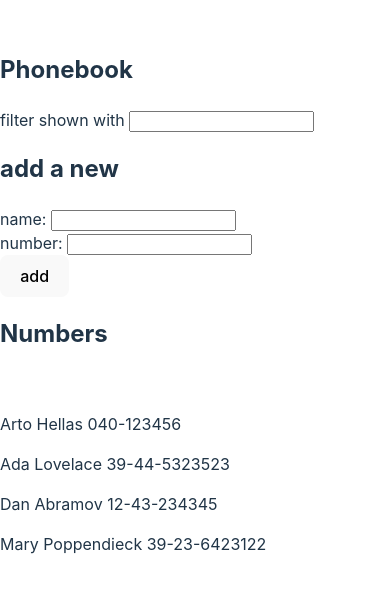
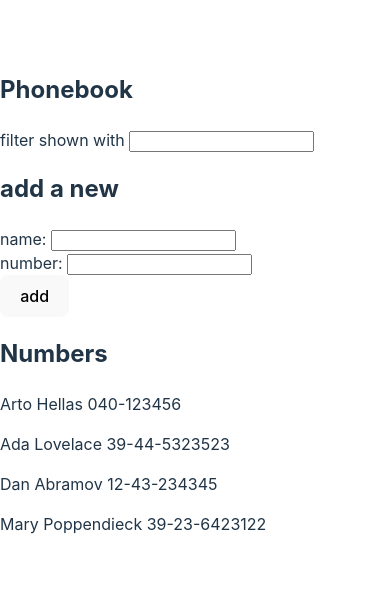
Before and after one commit to mprice33/FullStackOpen_Part2, a React (Vite) app in the folder PhoneBook/: page / in a window 390 px wide. Shown: the part 120-712 px from the top of the page. Built offline with nearby package versions, Linux system fonts and the light colour scheme; the HTML template or start-up script is replaced by a standard one.

Commit message:
Adding components for phonebook and creating components directory to house components as stand-alones

```diff
--- a/PhoneBook/src/App.jsx
+++ b/PhoneBook/src/App.jsx
@@ -1,4 +1,8 @@
 import { useState } from 'react'
+import Filter from './components/Filter'
+import Persons from './components/Persons'
+import PersonForm from './components/PersonForm'
+
 
 const App = () => {
   const [persons, setPersons] = useState([
@@ -10,7 +14,6 @@ const App = () => {
   const [newName, setNewName] = useState('')
   const [newNumber, setNewNumber] = useState('')
   const [newFilter, setNewFilter] = useState('')
-  const filteredPersons = persons.filter(person=>(person.number.includes(newFilter) || person.name.toLowerCase().includes(newFilter.toLowerCase())))
 
 
   const handleSubmit = (event) => {
@@ -39,20 +42,11 @@ const App = () => {
   return (
     <div>
       <h2>Phonebook</h2>
-      <div>filter shown with <input value={newFilter} onChange={handleFilterChange} /> </div>
+      <Filter newFilter={newFilter} handleFilterChange={handleFilterChange}/>
       <h2>add a new</h2>
-      <form onSubmit={handleSubmit}>
-        <div>
-          name: <input value={newName} onChange={handleNameChange} />
-        </div>
-        <div>number: <input value={newNumber} onChange={handleNumberChange} /></div>
-        <div>
-          <button type="submit">add</button>
-        </div>
-      </form>
+      <PersonForm handleSubmit={handleSubmit} newName={newName} handleNameChange={handleNameChange} newNumber={newNumber} handleNumberChange={handleNumberChange}/>
       <h2>Numbers</h2>
-      <br></br>
-      <div>{filteredPersons.map(person=><p key={person.name}>{person.name} {person.number}</p>)}</div>
+      <Persons persons={persons} newFilter={newFilter}/>
     </div>
   )
 }
--- /dev/null
+++ b/PhoneBook/src/components/Filter.jsx
@@ -0,0 +1,7 @@
+const Filter = ({newFilter, handleFilterChange}) => {
+    return (
+      <div>filter shown with <input value={newFilter} onChange={handleFilterChange} /> </div>
+    )
+  }
+
+export default Filter
--- /dev/null
+++ b/PhoneBook/src/components/Person.jsx
@@ -0,0 +1,5 @@
+const Person = ({ person }) => {
+  return <p>{person.name} {person.number}</p>
+}
+
+export default Person
--- /dev/null
+++ b/PhoneBook/src/components/PersonForm.jsx
@@ -0,0 +1,15 @@
+const PersonForm = ({handleSubmit, newName, handleNameChange, newNumber, handleNumberChange}) => {
+    return (
+      <form onSubmit={handleSubmit}>
+      <div>
+        name: <input value={newName} onChange={handleNameChange} />
+      </div>
+      <div>number: <input value={newNumber} onChange={handleNumberChange} /></div>
+      <div>
+        <button type="submit">add</button>
+      </div>
+    </form>
+    )
+  }
+
+  export default PersonForm
--- /dev/null
+++ b/PhoneBook/src/components/Persons.jsx
@@ -0,0 +1,7 @@
+import Person from "./Person"
+const Persons = ({persons, newFilter}) => {
+  const filteredPersons = persons.filter(person=>(person.number.includes(newFilter) || person.name.toLowerCase().includes(newFilter.toLowerCase())))
+  return <div>{filteredPersons.map(person=><Person key={person.name} person={person}/>)}</div>
+}
+
+export default Persons
```
